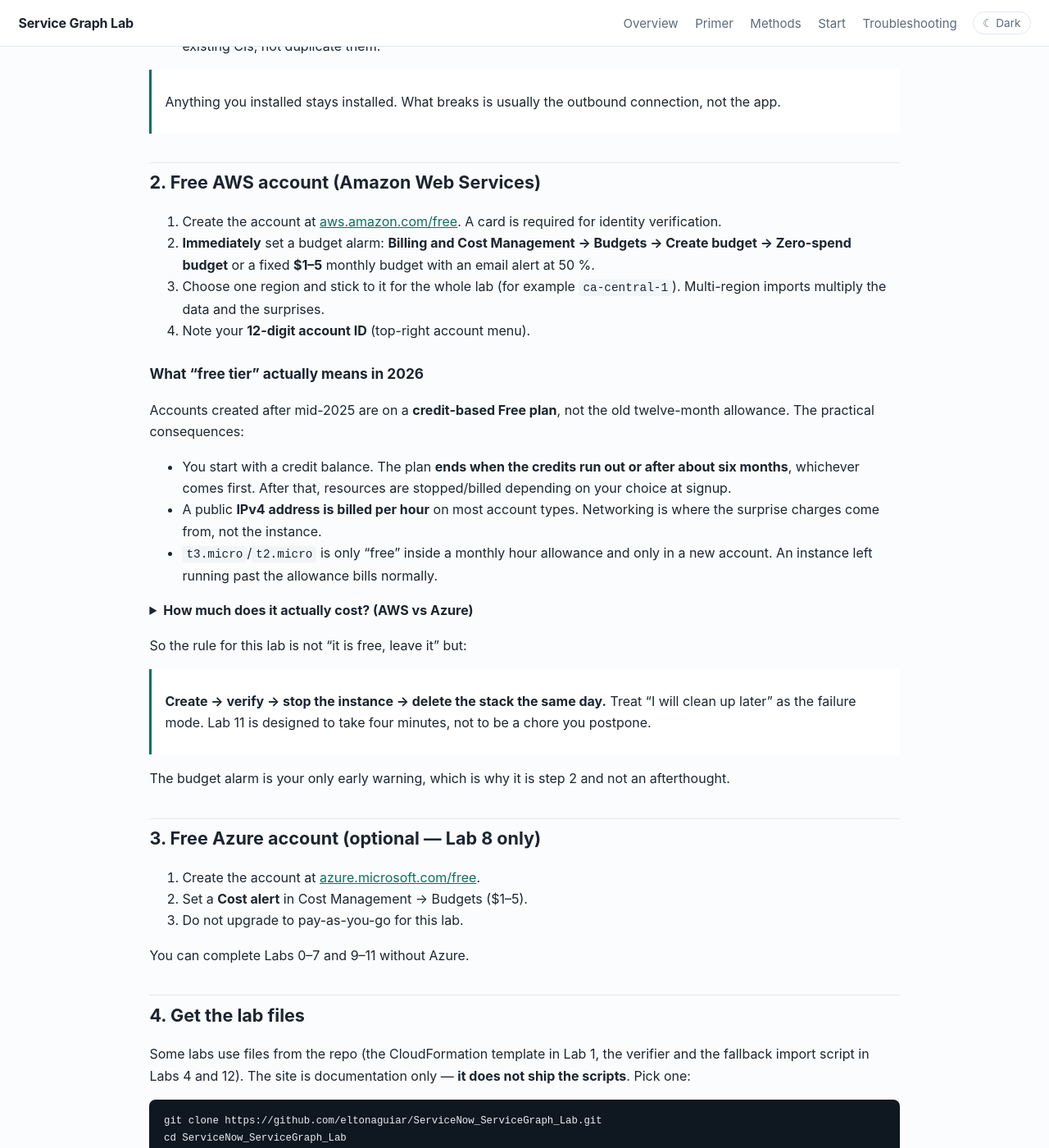
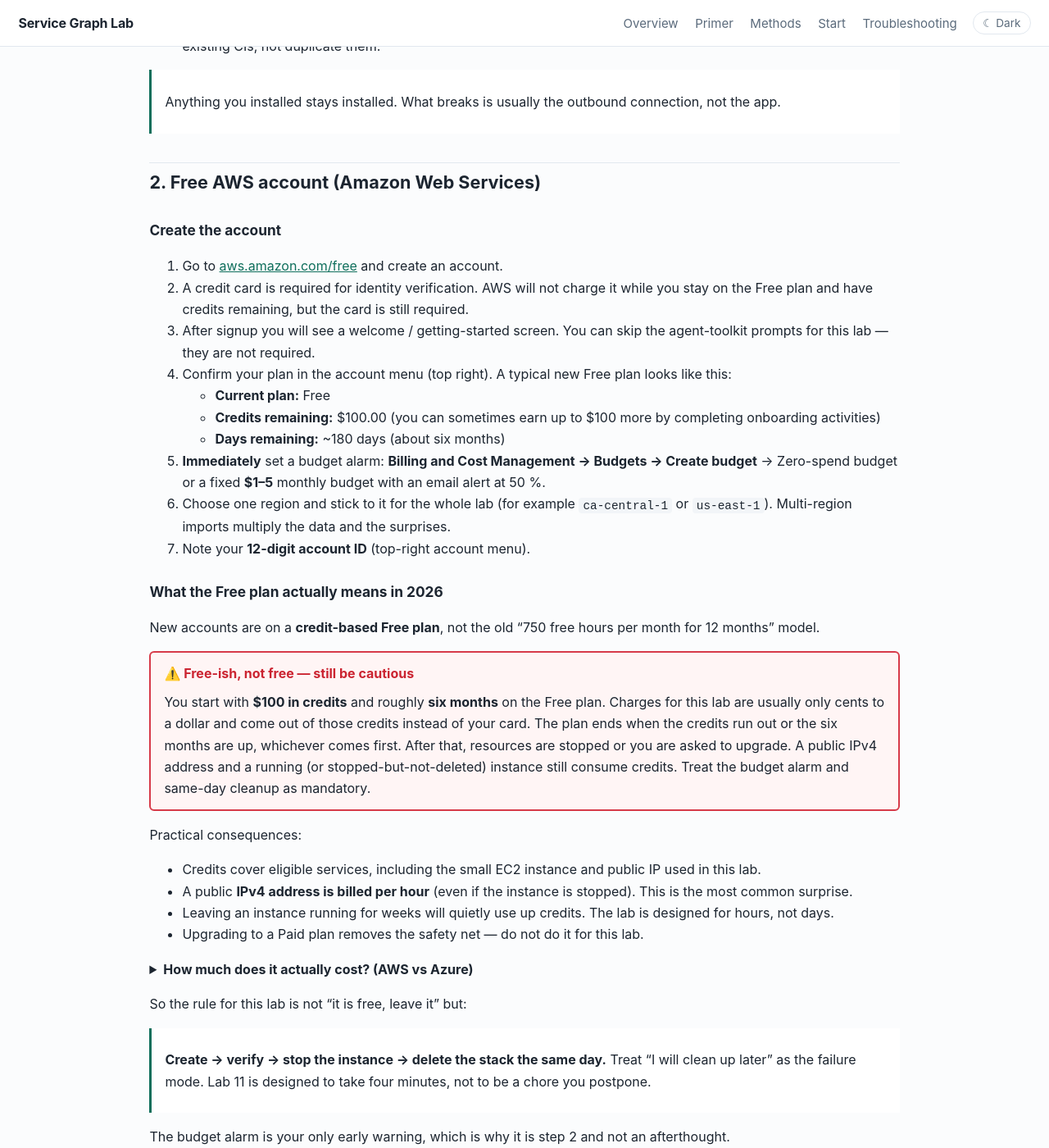
Before and after one commit to eltonaguiar/ServiceNow_ServiceGraph_Lab, a Jekyll site: the page built from labs/00-prerequisites.md, in a window 1280 px wide and 1400 px high, scrolled down 1227 px. Shown: the whole window at 82% size. Built offline with Jekyll 4.4.1, drawn with Linux system fonts in a browser that asks for light colours.

Commit message:
Make AWS setup more thorough and note real Free plan credits
Document the typical $100 credit / ~6-month Free plan, skip agent-toolkit prompts, and keep a clear caution that it is free-ish, not guaranteed free.

```diff
--- a/labs/00-prerequisites.md
+++ b/labs/00-prerequisites.md
@@ -54,26 +54,34 @@ the app.
 
 ## 2. Free AWS account (Amazon Web Services)
 
-1. Create the account at [aws.amazon.com/free](https://aws.amazon.com/free). A card is
-   required for identity verification.
-2. **Immediately** set a budget alarm: **Billing and Cost Management → Budgets → Create budget
-   → Zero-spend budget** or a fixed **$1–5** monthly budget with an email alert at 50 %.
-3. Choose one region and stick to it for the whole lab (for example `ca-central-1`).
-   Multi-region imports multiply the data and the surprises.
-4. Note your **12-digit account ID** (top-right account menu).
+### Create the account
 
-### What "free tier" actually means in 2026
+1. Go to [aws.amazon.com/free](https://aws.amazon.com/free) and create an account.
+2. A credit card is required for identity verification. AWS will not charge it while you stay on the Free plan and have credits remaining, but the card is still required.
+3. After signup you will see a welcome / getting-started screen. You can skip the agent-toolkit prompts for this lab — they are not required.
+4. Confirm your plan in the account menu (top right). A typical new Free plan looks like this:
+   - **Current plan:** Free
+   - **Credits remaining:** $100.00 (you can sometimes earn up to $100 more by completing onboarding activities)
+   - **Days remaining:** ~180 days (about six months)
+5. **Immediately** set a budget alarm: **Billing and Cost Management → Budgets → Create budget** → Zero-spend budget or a fixed **$1–5** monthly budget with an email alert at 50 %.
+6. Choose one region and stick to it for the whole lab (for example `ca-central-1` or `us-east-1`). Multi-region imports multiply the data and the surprises.
+7. Note your **12-digit account ID** (top-right account menu).
 
-Accounts created after mid-2025 are on a **credit-based Free plan**, not the old twelve-month
-allowance. The practical consequences:
+### What the Free plan actually means in 2026
 
-- You start with a credit balance. The plan **ends when the credits run out or after about six
-  months**, whichever comes first. After that, resources are stopped/billed depending on your
-  choice at signup.
-- A public **IPv4 address is billed per hour** on most account types. Networking is where the
-  surprise charges come from, not the instance.
-- `t3.micro`/`t2.micro` is only "free" inside a monthly hour allowance and only in a new
-  account. An instance left running past the allowance bills normally.
+New accounts are on a **credit-based Free plan**, not the old “750 free hours per month for 12 months” model.
+
+<div style="border: 2px solid #d73a49; border-radius: 6px; padding: 12px 16px; margin: 16px 0; background: #fff5f5;">
+<p style="margin: 0; font-weight: bold; color: #cb2431;">⚠️ Free-ish, not free — still be cautious</p>
+<p style="margin: 8px 0 0 0;">You start with <strong>$100 in credits</strong> and roughly <strong>six months</strong> on the Free plan. Charges for this lab are usually only cents to a dollar and come out of those credits instead of your card. The plan ends when the credits run out or the six months are up, whichever comes first. After that, resources are stopped or you are asked to upgrade. A public IPv4 address and a running (or stopped-but-not-deleted) instance still consume credits. Treat the budget alarm and same-day cleanup as mandatory.</p>
+</div>
+
+Practical consequences:
+
+- Credits cover eligible services, including the small EC2 instance and public IP used in this lab.
+- A public **IPv4 address is billed per hour** (even if the instance is stopped). This is the most common surprise.
+- Leaving an instance running for weeks will quietly use up credits. The lab is designed for hours, not days.
+- Upgrading to a Paid plan removes the safety net — do not do it for this lab.
 
 <details>
 <summary><strong>How much does it actually cost? (AWS vs Azure)</strong></summary>
```
